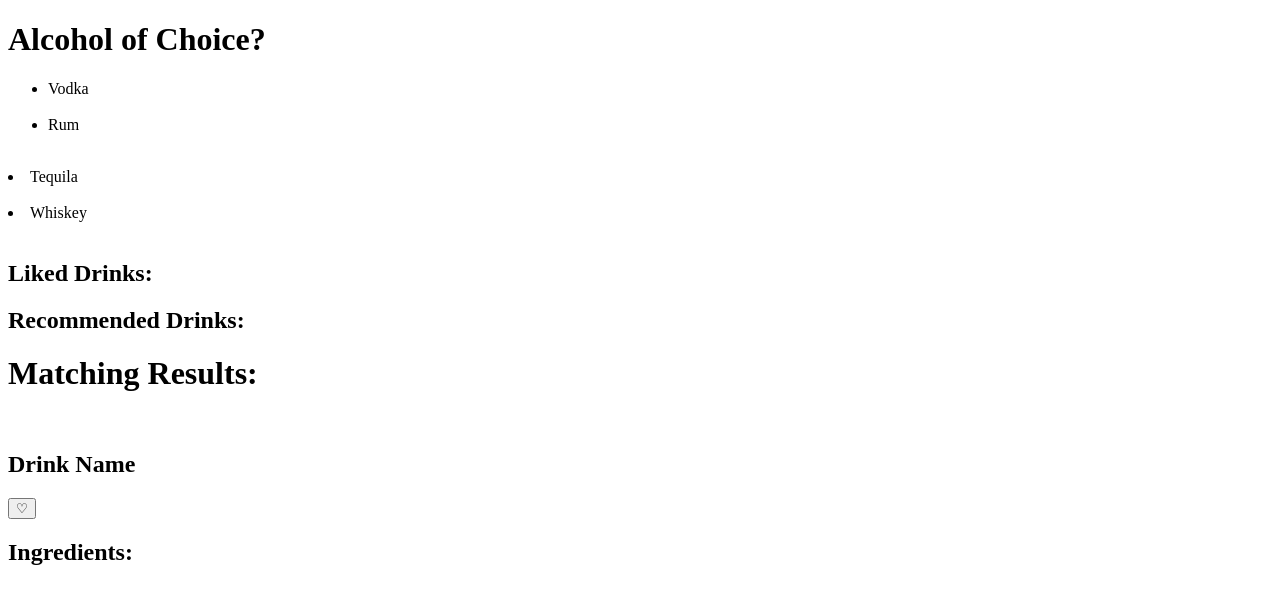
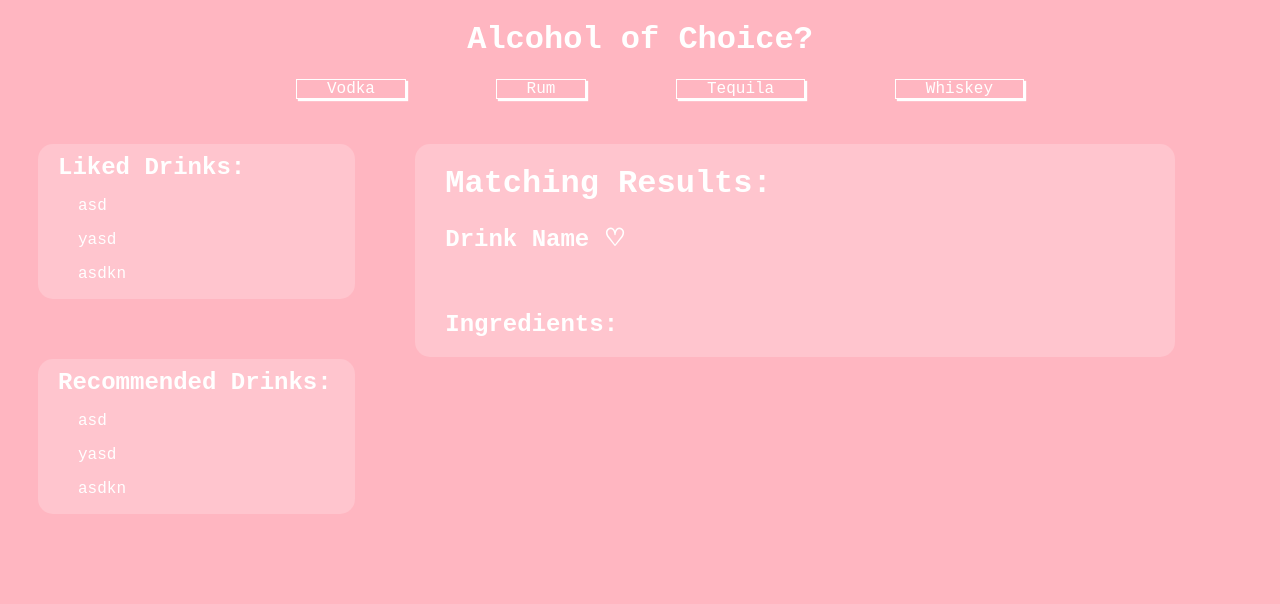
Before and after one commit to konstantinstanmeyer/Lukon-Drink-Finder, a plain HTML site: page index.html in a window 1280 px wide. Drawn offline with Linux system fonts and the light colour scheme; no server answers.

Commit message:
added basic html and css elements

```diff
--- a/index.html
+++ b/index.html
@@ -12,49 +12,60 @@
         <div id="header">
             <h1 id="header-text">Alcohol of Choice?</h1>
         </div>
-        <div id="nav-bar" class="main-text">
+        <div id="nav-bar">
             <nav>
                 <ul id="alcohol">
-                    <div>
+
                     <li id="vodka" class="main-text">Vodka</li>
-                        <img src="">
-                    </div>
-                    <div></div>
+
+
+
                     <li id="rum" class="main-text">Rum</li>
-                        <img src="">
-                    </div>
-                    <div>
+
+
+
                         <li id="tequila" class="main-text">Tequila</li>
-                        <img src="">
-                    </div>
-                    <div>
+
+
                         <li id="whiskey" class="main-text">Whiskey</li>
-                        <img src="">
-                    </div>
+
+
                 </ul>
             </nav>
         </div>
 
         <div id="side-column">
-            <div id="liked-drinks">
+            <div id="liked-drinks-list">
+                <div id="liked-drinks" class="transparent">
                     <h2 id="liked-header" class="sidebar-headers">Liked Drinks:</h2>
                     <ul id="liked-list">
-
-                </ul>
-            </div>
-            <div id="recommended-drinks">
-                <h2 id="recommended-header" class="sidebar-headers">Recommended Drinks:</h2>
-                <ul id="random-list">
-
+                        <!-- give pushed objects a class of given-drinks -->
+                        <p class="given-drinks">asd</p>
+                        <p class="given-drinks">yasd</p>
+                        <p class="given-drinks">asdkn</p>
                     </ul>
                 </div>
             </div>
-        <div id="drink-list">
-            <h1>Matching Results:</h1>
+            <div id="recommended-drinks-list">
+                <div id="recommended-drinks" class="transparent">
+                    <h2 id="recommended-header" class="sidebar-headers">Recommended Drinks:</h2>
+                    <ul id="random-list">
+                        <p class="given-drinks">asd</p>
+                        <p class="given-drinks">yasd</p>
+                        <p class="given-drinks">asdkn</p>
+                    </ul>
+                </div>
+            </div>
+        </div>
+        <div id="drink-list" class="transparent">
+            <div id="drink-list-info">
+                <h1 id="matching-results">Matching Results:</h1>
                 <div id="drink-info">
+                    <div id="image-block">
+                        <img src="" id="image">
+                    </div>
+                    <h2 id="drink-name">Drink Name ♡</h2>
                     <img src="">
-                <h2 id="drink-name">Drink Name</h2>
-                <button id="heart">♡</button>
                     <h2 id="ingredients">Ingredients:</h2>
                     <ul id="ingredients-list">
 
@@ -65,6 +76,7 @@
                 </div>
             </div>
         </div>
+    </div>
     <script src="index.js"></script>
 </body>
 </html>
--- a/style.css
+++ b/style.css
@@ -0,0 +1,105 @@
+body{
+    background-color: lightpink
+}
+
+#header-text {
+    text-align: center;
+}
+
+ul li{
+    display: inline;
+    padding-left: 30px;
+    padding-right: 30px;
+    border: 0.5px solid white;
+    margin: 40px;
+}
+
+#alcohol{
+    text-align:center;
+}
+
+*{
+    font-family:'Courier New', Courier, monospace;
+    color: white;
+}
+
+div#side-column{
+    float: left;
+
+}
+
+#drink-list{
+    float: left;
+    border: 0.5px rgba(255,255,255,0.5);
+    border-radius: 15px;
+    margin: 30px;
+    width: 760px;
+}
+
+#liked-drinks{
+    float: left;
+    border: 0.5px rgba(255,255,255,0.5);
+    border-radius: 15px;
+    margin: 30px;
+    padding-right: 100px;
+}
+
+#recommended-drinks{
+    float: left;
+    border: 0.5px rgba(255,255,255,0.5);
+    border-radius: 15px;
+    margin: 30px;
+}
+
+#liked-drinks-list{
+    display: flex;
+    flex-direction: column;
+}
+
+#recommended-drinks-list{
+    display: flex;
+    flex-direction: column;
+}
+
+#liked-header{
+    margin: 10px;
+    padding-left:10px;
+}
+#recommended-header{
+    margin: 10px;
+    padding-left:10px;
+}
+
+#matching-results{
+    padding-left: 30px;
+    padding-right: 30px;
+}
+
+#drink-info{
+    padding-left: 30px;
+    padding-right: 30px;
+}
+
+#image{
+    /* position: absolute; */
+    float: right;
+}
+
+#drink-name-box{
+    /* position: absolute; */
+    float: left;
+}
+
+.main-text:hover{
+    background-color: white;
+    color: lightpink;
+    cursor: pointer;
+}
+
+.main-text{
+    box-shadow: 2px 2px 1px white;
+}
+
+.transparent {
+    background:rgba(255,255,255,0.2)
+  }
```
Lines whose indentation alone changed are shown as unchanged.
